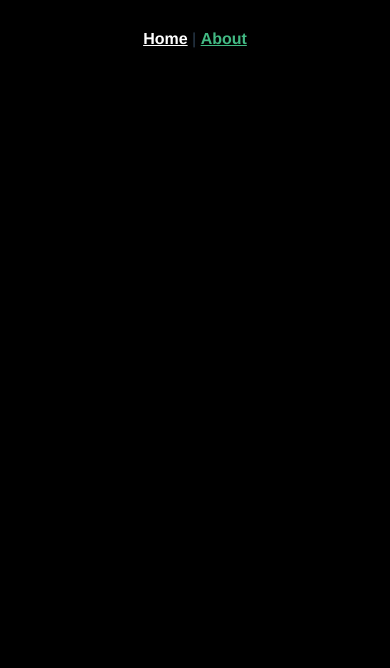
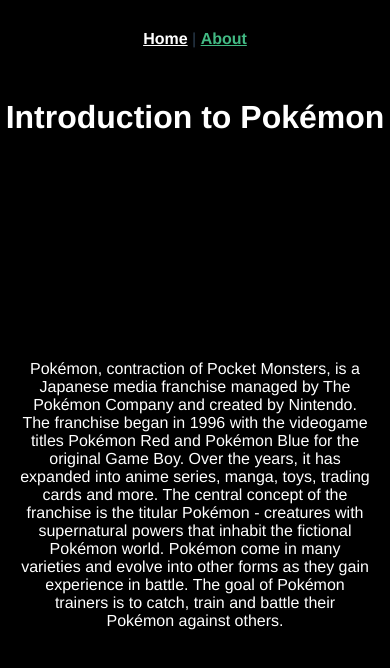
Before and after one commit to sakibsalehcse/Vue_Project_1_Pokemon_Finder, a Vue app in the folder my-app/: page /about in a window 390 px wide. Shown: the top 668 px of the page. Built offline with nearby package versions, Linux system fonts and the light colour scheme.

Commit message:
about page

```diff
--- a/my-app/src/views/AboutView.vue
+++ b/my-app/src/views/AboutView.vue
@@ -1,9 +1,59 @@
 <template>
-  <div></div>
+  <h1>Introduction to Pokémon</h1>
+  <div class="container">
+    <div class="pik"><AshPikachu /></div>
+    <p>
+      Pokémon, contraction of Pocket Monsters, is a Japanese media franchise
+      managed by The Pokémon Company and created by Nintendo. The franchise
+      began in 1996 with the videogame titles Pokémon Red and Pokémon Blue for
+      the original Game Boy. Over the years, it has expanded into anime series,
+      manga, toys, trading cards and more. The central concept of the franchise
+      is the titular Pokémon - creatures with supernatural powers that inhabit
+      the fictional Pokémon world. Pokémon come in many varieties and evolve
+      into other forms as they gain experience in battle. The goal of Pokémon
+      trainers is to catch, train and battle their Pokémon against others.
+    </p>
+  </div>
 </template>
 
-<script>
-export default {};
+<script setup>
+import AshPikachu from "../views/AshPikachu.vue";
 </script>
 
-<style scoped></style>
+<style scoped>
+.container {
+  height: 80vh;
+  width: 90vw;
+  margin: auto;
+  display: flex;
+  flex-direction: column;
+  justify-content: center;
+  align-items: center;
+}
+.pik {
+  height: auto;
+  width: auto;
+}
+
+p {
+  color: white;
+}
+
+@media only screen and (max-width: 767px) {
+  .container {
+    height: 80vh;
+    width: 90vw;
+    margin: auto;
+    display: flex;
+    flex-direction: column;
+    justify-content: center;
+    align-items: center;
+  }
+  .pik {
+    display: none;
+  }
+}
+
+@media only screen and (min-width: 768px) and (max-width: 1499px) {
+}
+</style>
--- a/my-app/src/views/HomeView.vue
+++ b/my-app/src/views/HomeView.vue
@@ -21,6 +21,9 @@
   display: flex;
   flex-direction: column;
   margin: auto;
+}
+h1 {
+  color: white;
 }
 .home {
   display: flex;
--- a/my-app/src/views/pokemonView.vue
+++ b/my-app/src/views/pokemonView.vue
@@ -1,9 +1,7 @@
 <template>
   <div class="main">
+    <!-- <input type="text" v-model="searchQuery" placeholder="Search Pokemon" /> -->
     <div class="container">
-      <!-- <div class="search-bar">
-        <input type="text" v-model="searchQuery" placeholder="Search Pokemon" />
-      </div> -->
       <div
         class="card"
         v-for="(pokemon, index) in filteredPokemon"
```
